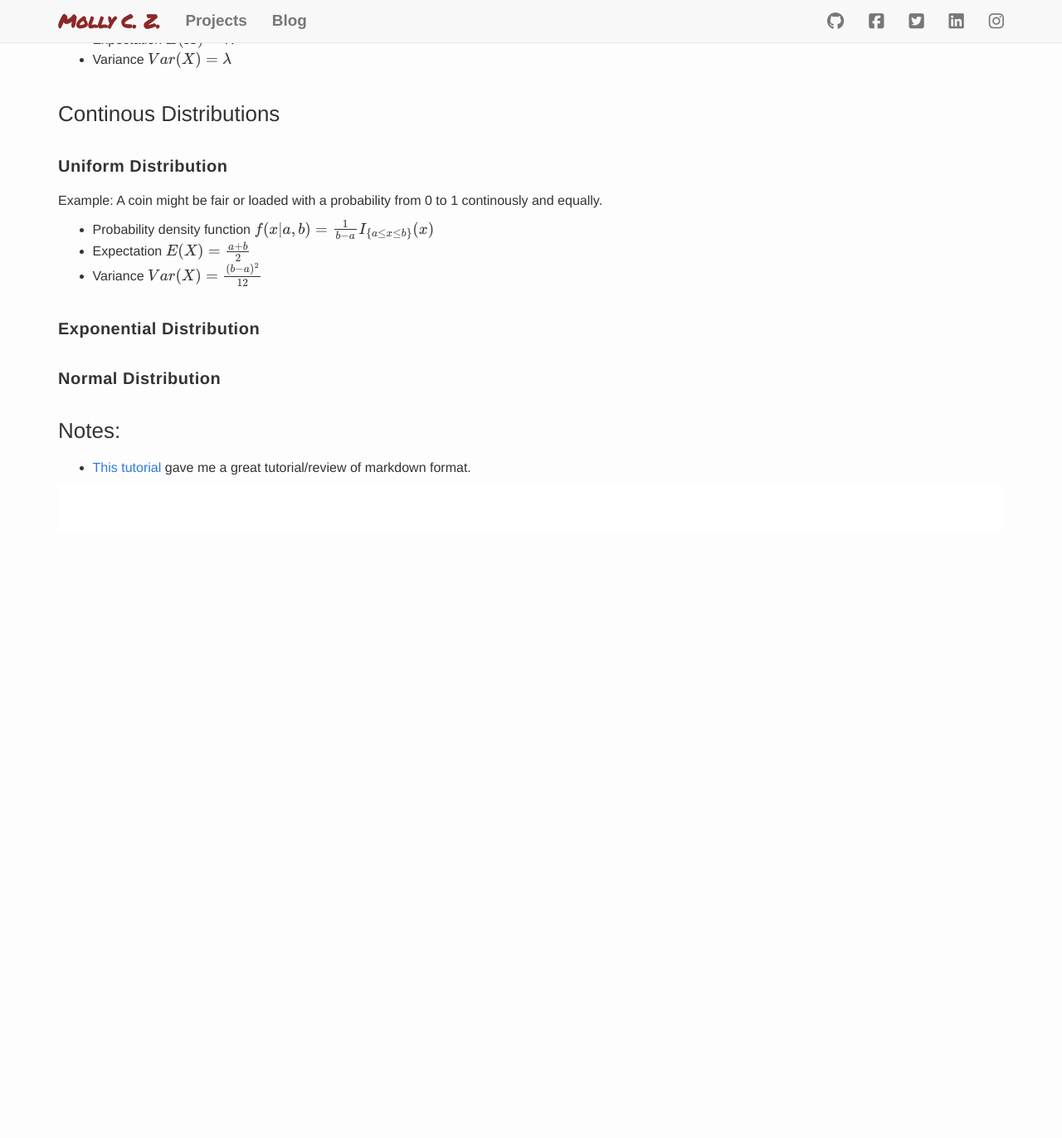
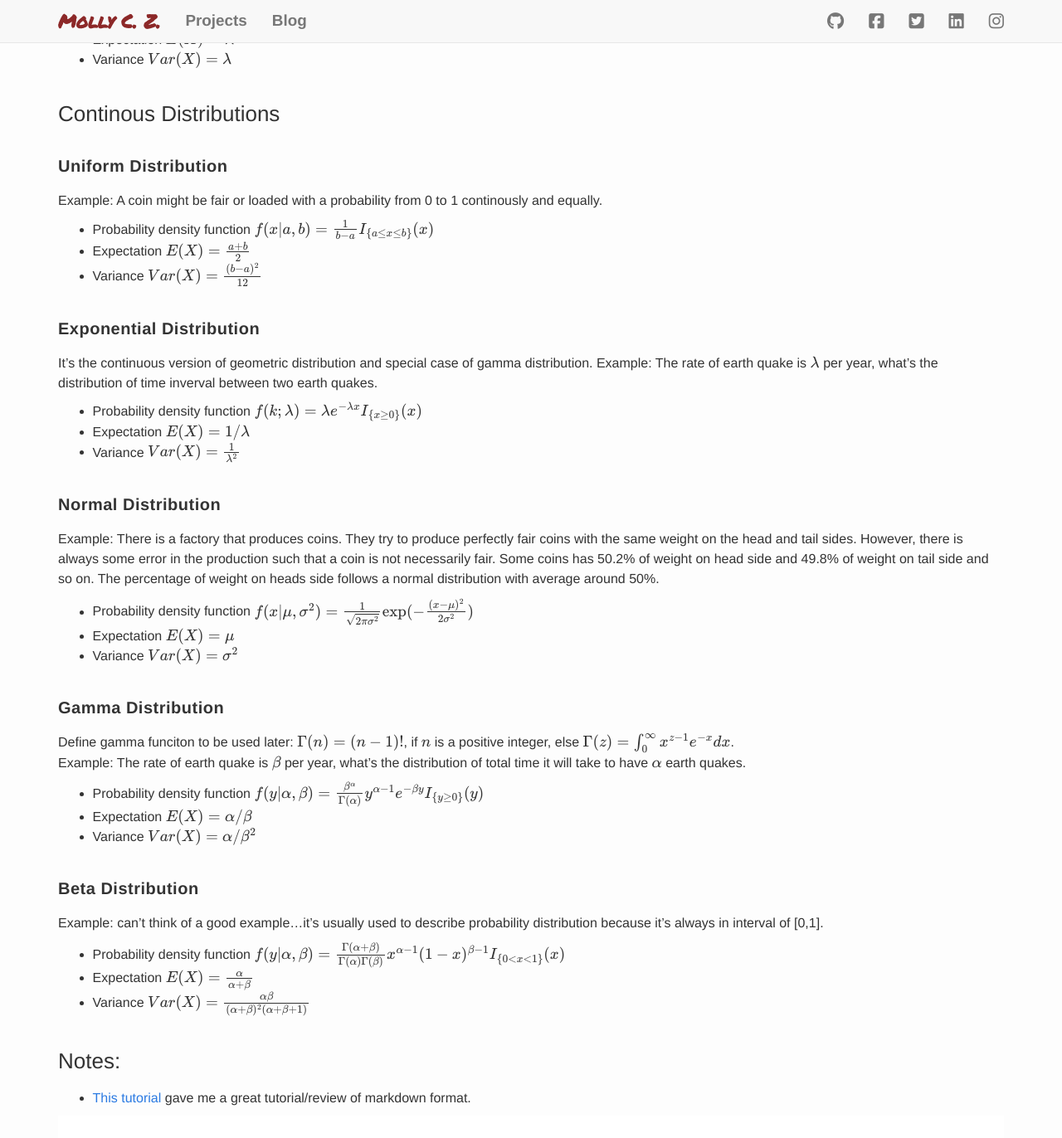
Before and after one commit to MollyZhang/MollyZhang.github.io_offline, a Jekyll site: the page built from _posts/2017-1-25-review-of-distributions.md, in a window 1280 px wide and 1400 px high, scrolled down 1703 px. Shown: the top 1372 px of the window at 83% size. Built offline with Jekyll 4.4.1, drawn with Linux system fonts in a browser that asks for light colours; nearby versions of some CDN libraries; formulas are drawn with MathJax 3; comment, search, counter and statistics services are not loaded; before the commit the page ends 2343 px from its top, so only the background shows below that.

Commit message:
finish distribution post

```diff
--- a/_posts/2017-1-25-review-of-distributions.md
+++ b/_posts/2017-1-25-review-of-distributions.md
@@ -75,19 +75,36 @@ Example: A coin might be fair or loaded with a probability from 0 to 1 continous
 * Variance $Var(X) = \frac{(b-a)^2}{12} $
 
 
+#### **Exponential Distribution**
+It's the continuous version of geometric distribution and special case of gamma distribution. Example: The rate of earth quake is $\lambda$ per year, what's the distribution of time inverval between two earth quakes.
 
-#### **Exponential Distribution**
+* Probability density function $f(k; \lambda) = \lambda e^{-\lambda x} I_{ \\{ x \geq 0 \\}}(x) $
+* Expectation $E(X) = 1/\lambda $
+* Variance $Var(X) = \frac{1}{\lambda^2} $
+
 
 #### **Normal Distribution**
+Example: There is a factory that produces coins. They try to produce perfectly fair coins with the same weight on the head and tail sides. However, there is always some error in the production such that a coin is not necessarily fair. Some coins has 50.2% of weight on head side and 49.8% of weight on tail side and so on. The percentage of weight on heads side follows a normal distribution with average around 50%.
+
+* Probability density function $f(x \| \mu, \sigma^2) = \frac{1}{\sqrt{2 \pi \sigma ^2}} \exp(- \frac{(x- \mu )^2}{2 \sigma^2} ) $
+* Expectation $E(X) = \mu $
+* Variance $Var(X) = \sigma^2 $
 
 
+#### **Gamma Distribution**
+Define gamma funciton to be used later: $\Gamma(n) = (n-1)!$, if $n$ is a positive integer, else $\Gamma(z) = \int_{0}^{\infty} x^{z-1} e^{-x} dx$.
+Example: The rate of earth quake is $\beta$ per year, what's the distribution of total time it will take to have $\alpha$ earth quakes.
 
+* Probability density function $f(y\|\alpha,\beta) = \frac{\beta^\alpha}{\Gamma(\alpha)} y^{\alpha-1} e^{- \beta y} I_{\\{y\geq 0\\}}(y)$
+* Expectation $E(X) = \alpha/\beta $
+* Variance $Var(X) = \alpha/\beta^2 $
 
+#### **Beta Distribution**
+Example: can't think of a good example...it's usually used to describe probability distribution because it's always in interval of [0,1].
 
-
-
-
-
+* Probability density function $f(y\|\alpha,\beta) = \frac{\Gamma(\alpha + \beta)}{\Gamma(\alpha) \Gamma(\beta)} x^{\alpha-1} (1-x)^{\beta-1} I_{\\{ 0 < x < 1\\}}(x)$
+* Expectation $E(X) = \frac{\alpha}{\alpha + \beta}$
+* Variance $Var(X) = \frac{\alpha\beta}{(\alpha + \beta)^2 (\alpha +\beta + 1)} $
 
 
 
```
